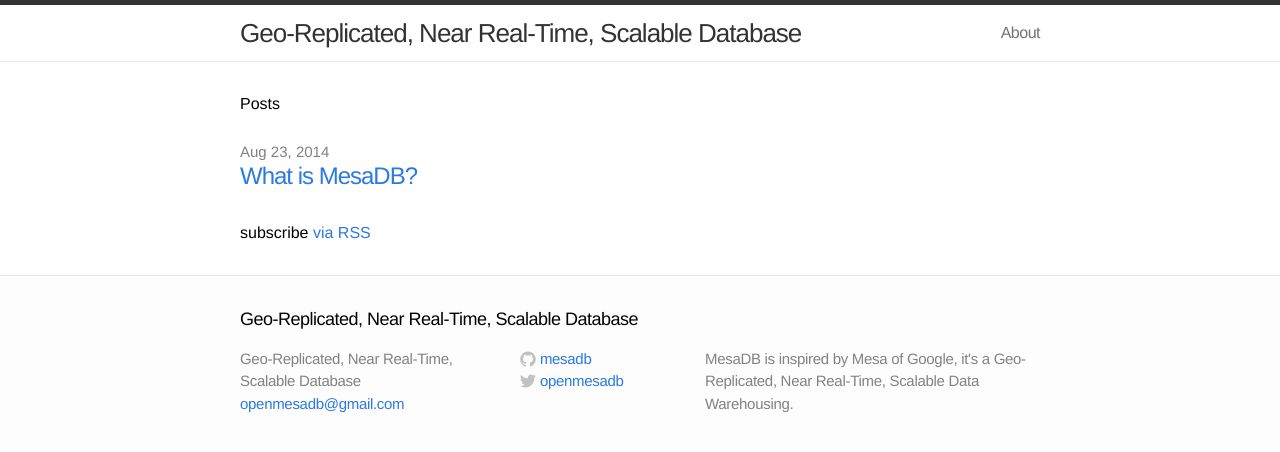
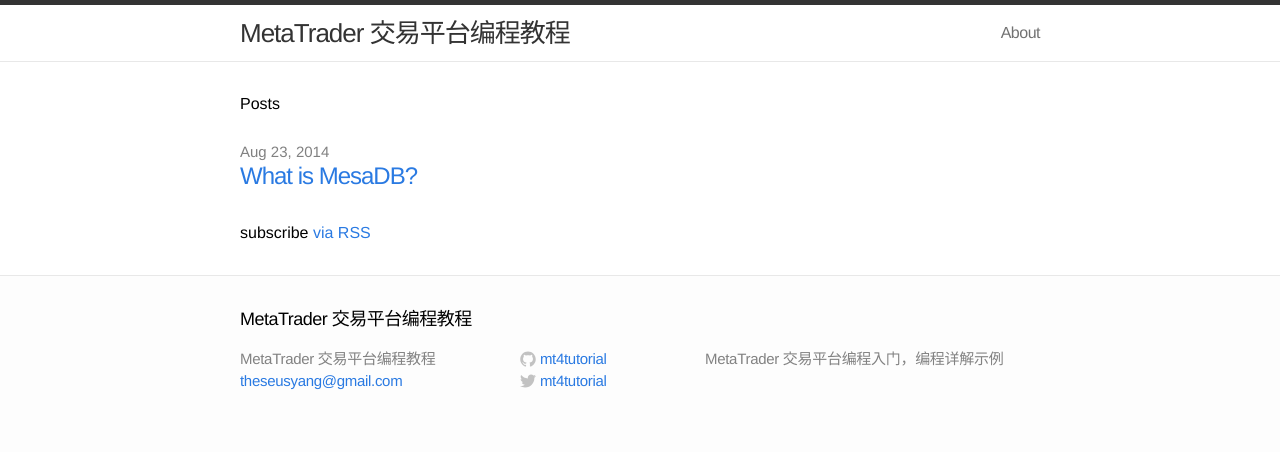
Before and after one commit to theseusyang/MT4Tutorial, a Jekyll site: the page built from index.html, in a window 1280 px wide. Shown: the top 452 px of the page. Built offline with Jekyll 4.4.1, drawn with Linux system fonts in a browser that asks for light colours.

Commit message:
update domain name

```diff
--- a/CNAME
+++ b/CNAME
@@ -1 +1 @@
-mesadb.com
+mt4tutorial.com
--- a/_config.yml
+++ b/_config.yml
@@ -1,11 +1,11 @@
 # Site settings
-title: Geo-Replicated, Near Real-Time, Scalable Database
-email: openmesadb@gmail.com
-description: "MesaDB is inspired by Mesa of Google, it's a Geo-Replicated, Near Real-Time, Scalable Data Warehousing."
+title: MetaTrader 交易平台编程教程
+email: theseusyang@gmail.com
+description: "MetaTrader 交易平台编程入门，编程详解示例"
 baseurl: ""
-url: "http://mesadb.com"
-twitter_username: openmesadb
-github_username:  mesadb
+url: "http://mt4tutorial.github.io"
+twitter_username: mt4tutorial
+github_username:  mt4tutorial
 
 # Build settings
 markdown: kramdown
```
